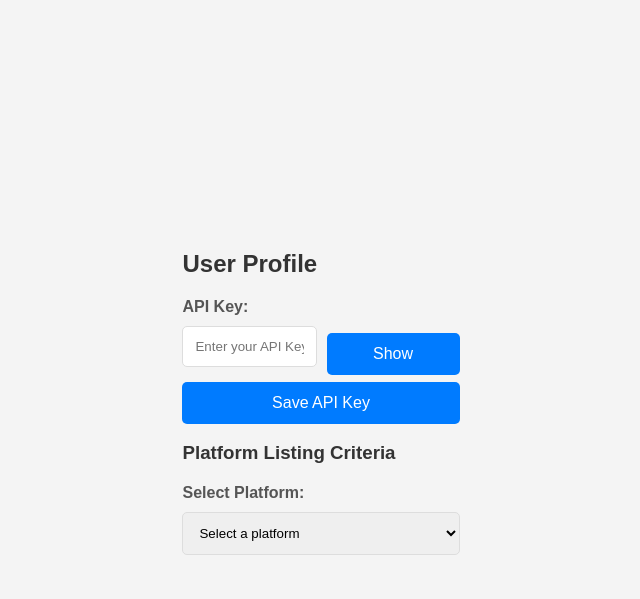
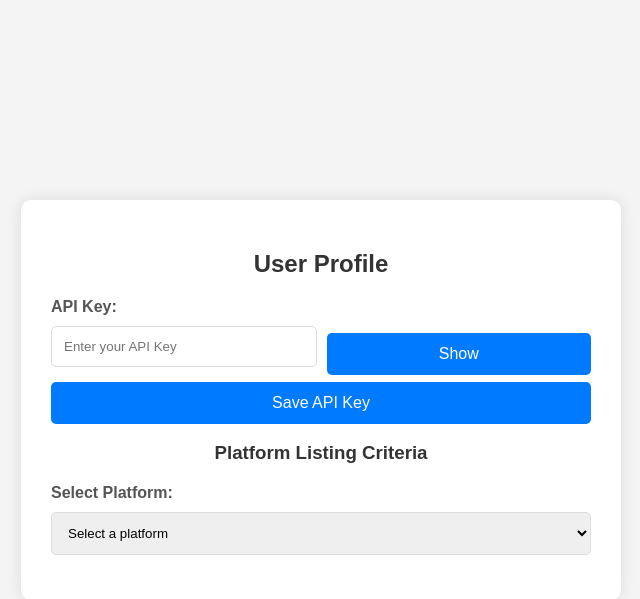
Before and after one commit to jansoganci/listing-app, a Flask app: page / in a window 1280 px wide. Shown: the top 599 px of the page, without its empty margins (319-959 px from the left). Run offline with Flask 3, Linux system fonts and the light colour scheme; parts of the project's set-up code (start-up, migrations or seed data) failed here and were passed over.

Commit message:
Update index.html
index içerisi statik hale getirildi. ayrıca styles.css dosyası html içerisine eklendi.

```diff
--- a/templates/index.html
+++ b/templates/index.html
@@ -4,11 +4,117 @@
     <meta charset="UTF-8">
     <meta name="viewport" content="width=device-width, initial-scale=1.0">
     <title>User Profile</title>
-    <link rel="stylesheet" href="{{ url_for('static', filename='styles.css') }}">
-    <script src="{{ url_for('static', filename='script.js') }}" defer></script>
+    <style>
+        /* Genel Stil */
+        body {
+            font-family: 'Arial', sans-serif;
+            background-color: #f4f4f4;
+            display: flex;
+            justify-content: center;
+            align-items: center;
+            height: 100vh;
+            margin: 0;
+            overflow-x: hidden;
+        }
+
+        .container {
+            background-color: white;
+            padding: 30px;
+            border-radius: 10px;
+            box-shadow: 0 0 15px rgba(0, 0, 0, 0.1);
+            width: 90%;
+            max-width: 600px;
+            box-sizing: border-box;
+            text-align: center;
+        }
+
+        h2, h3 {
+            color: #333;
+            margin-bottom: 20px;
+        }
+
+        label {
+            display: block;
+            margin-top: 20px;
+            margin-bottom: 10px;
+            color: #555;
+            font-weight: bold;
+            text-align: left;
+        }
+
+        input[type="text"], input[type="password"], textarea, select {
+            width: 100%;
+            padding: 12px;
+            margin-bottom: 15px;
+            border: 1px solid #ddd;
+            border-radius: 5px;
+            box-sizing: border-box;
+        }
+
+        button {
+            width: 100%;
+            padding: 12px;
+            background-color: #007BFF;
+            color: white;
+            border: none;
+            border-radius: 5px;
+            cursor: pointer;
+            font-size: 16px;
+        }
+
+        button:hover {
+            background-color: #0056b3;
+        }
+
+        #criteriaContainer {
+            margin-top: 20px;
+        }
+    </style>
+    <script>
+        document.addEventListener('DOMContentLoaded', function() {
+            const apiKeyInput = document.getElementById('apiKey');
+            const toggleApiKeyButton = document.getElementById('toggleApiKey');
+            const saveApiKeyButton = document.getElementById('saveApiKey');
+            const platformSelect = document.getElementById('platformSelect');
+            const criteriaContainer = document.getElementById('criteriaContainer');
+            const saveCriteriaButton = document.getElementById('saveCriteria');
+
+            // API Key'i şifreli göster/gizle
+            toggleApiKeyButton.addEventListener('click', function() {
+                if (apiKeyInput.type === 'password') {
+                    apiKeyInput.type = 'text';
+                    toggleApiKeyButton.textContent = 'Hide';
+                } else {
+                    apiKeyInput.type = 'password';
+                    toggleApiKeyButton.textContent = 'Show';
+                }
+            });
+
+            // API Key'i kaydet
+            saveApiKeyButton.addEventListener('click', function() {
+                const apiKey = apiKeyInput.value;
+                if (apiKey) {
+                    alert('API Key saved: ' + apiKey); // Bunu backend'e gönderebilirsin
+                }
+            });
+
+            // Platform seçildiğinde kriterler alanını göster
+            platformSelect.addEventListener('change', function() {
+                criteriaContainer.style.display = 'block';
+            });
+
+            // Kriterleri kaydet
+            saveCriteriaButton.addEventListener('click', function() {
+                const criteria = document.getElementById('platformCriteria').value;
+                if (criteria) {
+                    alert('Criteria saved: ' + criteria); // Bunu backend'e gönderebilirsin
+                }
+            });
+        });
+    </script>
 </head>
 <body>
-    <div class="profile-container">
+    <div class="profile-container container">
         <h2>User Profile</h2>
         <form id="profileForm">
             <label for="apiKey">API Key:</label>
```
